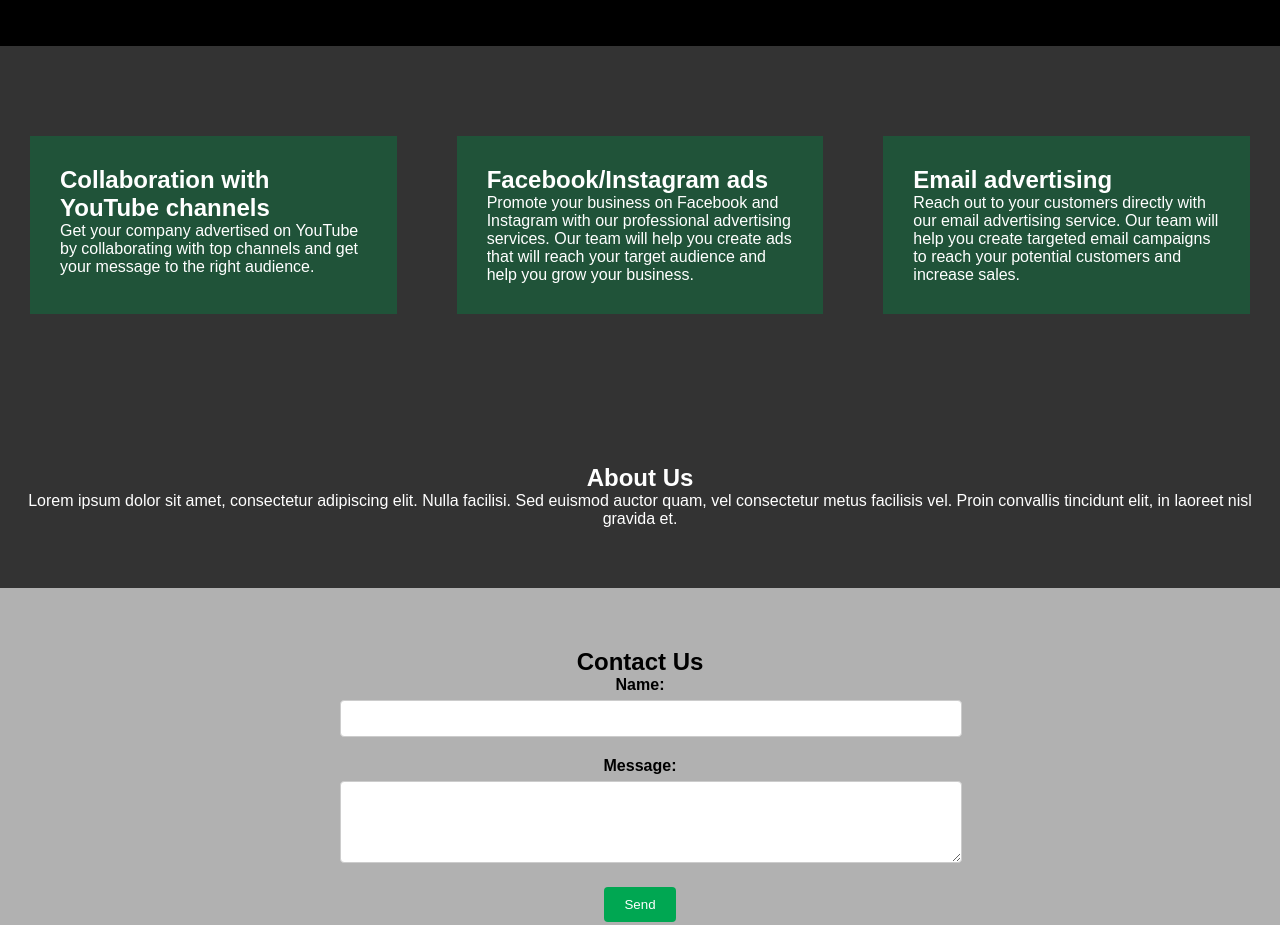
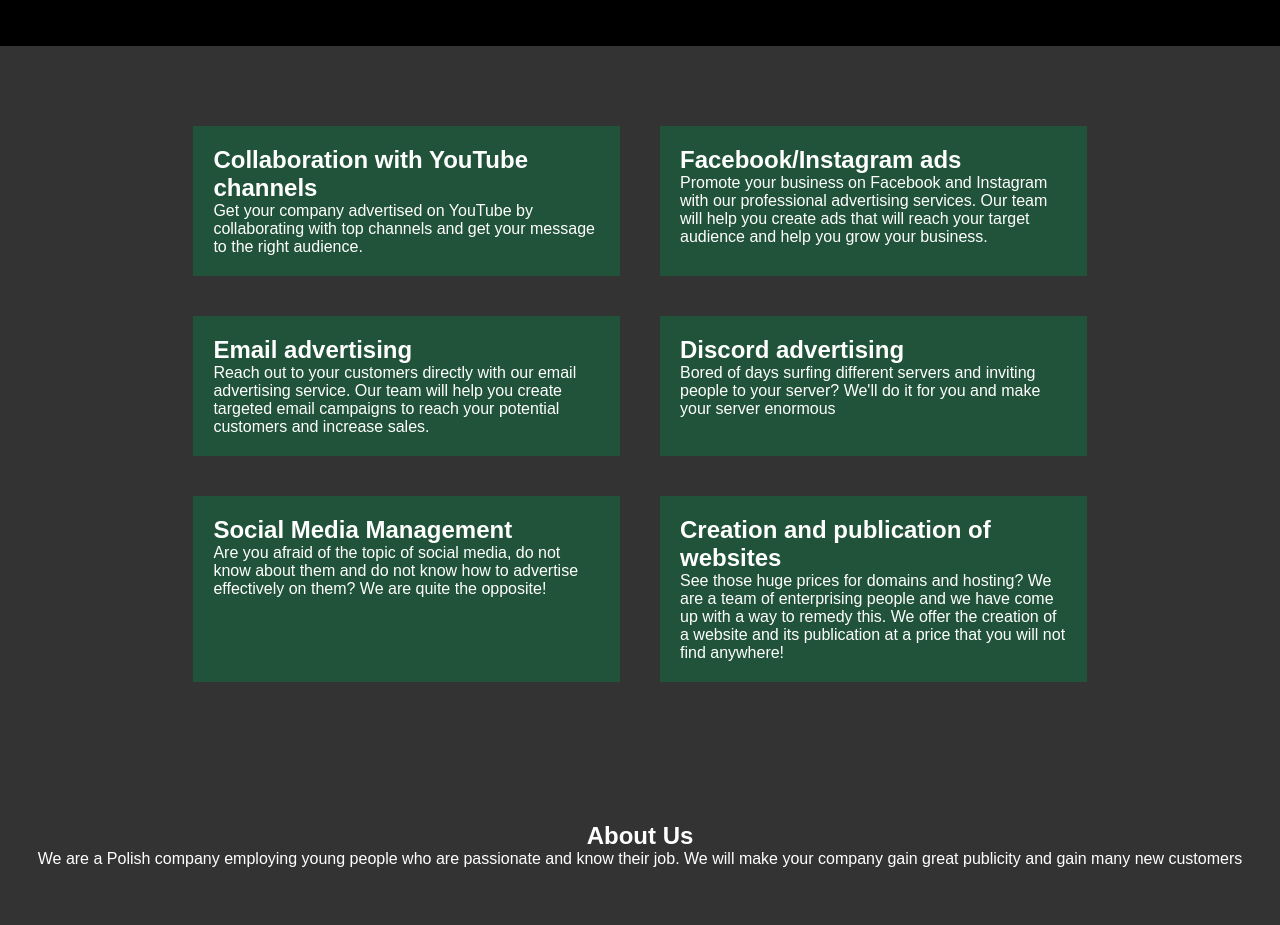
Before and after one commit to quantumadvertise/quantumad, a plain HTML site: page index.html in a window 1280 px wide. Shown: the part 360-1285 px from the top of the page. Drawn offline with Linux system fonts and the light colour scheme.

Commit message:
Add files via upload

```diff
--- a/index.html
+++ b/index.html
@@ -25,6 +25,7 @@
     </section>
 
     <section id="services" class="services">
+
         <div class="service">
             <h2>Collaboration with YouTube channels</h2>
             <p>Get your company advertised on YouTube by collaborating with top channels and get your message to the right audience.</p>
@@ -37,12 +38,24 @@
             <h2>Email advertising</h2>
             <p>Reach out to your customers directly with our email advertising service. Our team will help you create targeted email campaigns to reach your potential customers and increase sales.</p>
         </div>
+        <div class="service">
+            <h2>Discord advertising</h2>
+            <p>Bored of days surfing different servers and inviting people to your server? We'll do it for you and make your server enormous</p>
+        </div>
+        <div class="service">
+            <h2>Social Media Management</h2>
+            <p>Are you afraid of the topic of social media, do not know about them and do not know how to advertise effectively on them? We are quite the opposite!</p>
+        </div>
+        <div class="service">
+            <h2>Creation and publication of websites</h2>
+            <p>See those huge prices for domains and hosting? We are a team of enterprising people and we have come up with a way to remedy this. We offer the creation of a website and its publication at a price that you will not find anywhere!</p>
+        </div>
     </section>
 
     <section id="about" class="about">
         <div class="about-container">
             <h2>About Us</h2>
-            <p>Lorem ipsum dolor sit amet, consectetur adipiscing elit. Nulla facilisi. Sed euismod auctor quam, vel consectetur metus facilisis vel. Proin convallis tincidunt elit, in laoreet nisl gravida et.</p>
+            <p>We are a Polish company employing young people who are passionate and know their job. We will make your company gain great publicity and gain many new customers</p>
         </div>
     </section>
 
--- a/styles.css
+++ b/styles.css
@@ -60,9 +60,9 @@ nav a:hover {
 }
 
 .service {
-    flex: 1;
-    margin: 30px;
-    padding: 30px;
+    flex-basis: calc(33.33% - 40px); /* Szerokość kontenera na około 1/3 szerokości dostępnego miejsca */
+    margin: 20px;
+    padding: 20px;
     background-color: #205339;
     text-align: left;
 }
```
